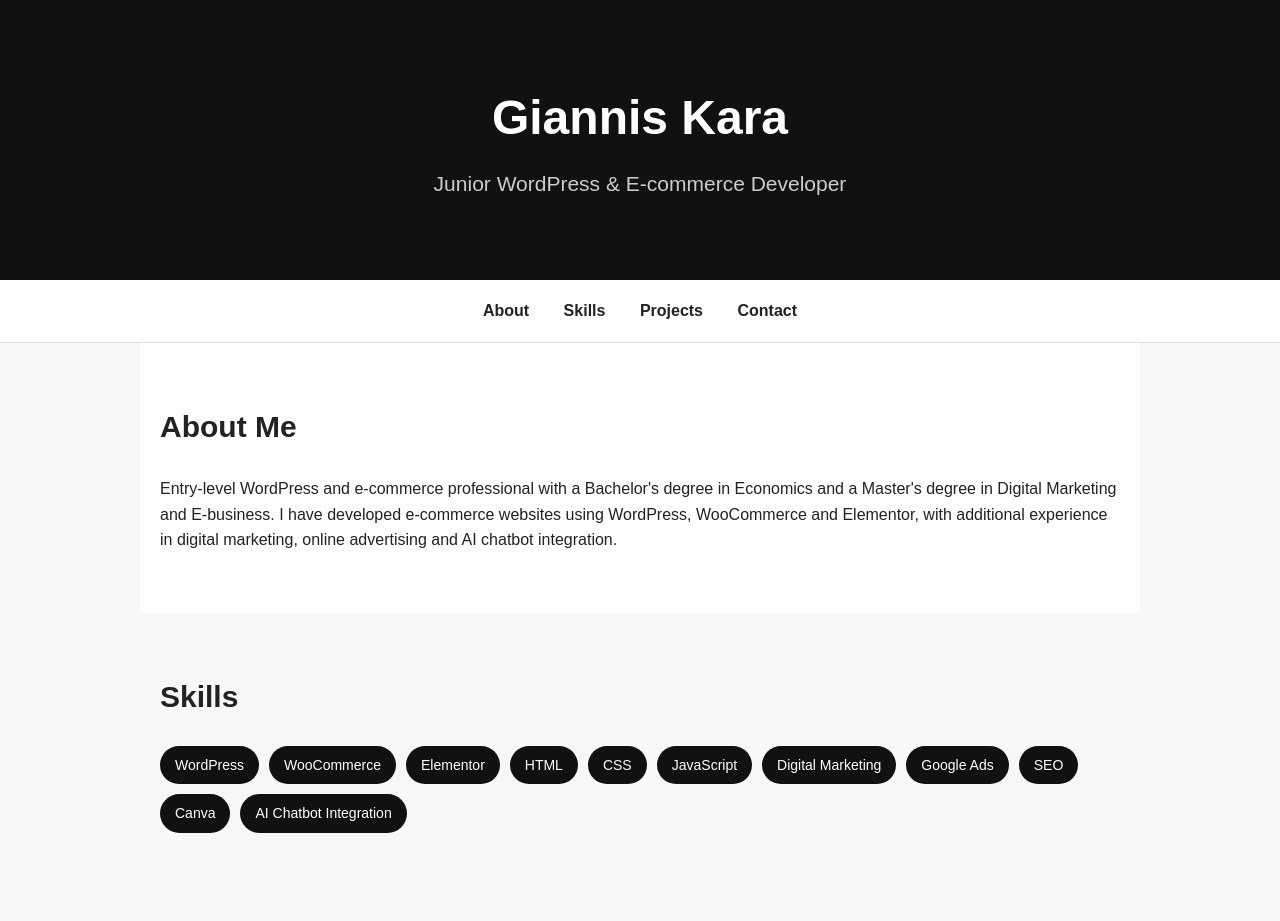
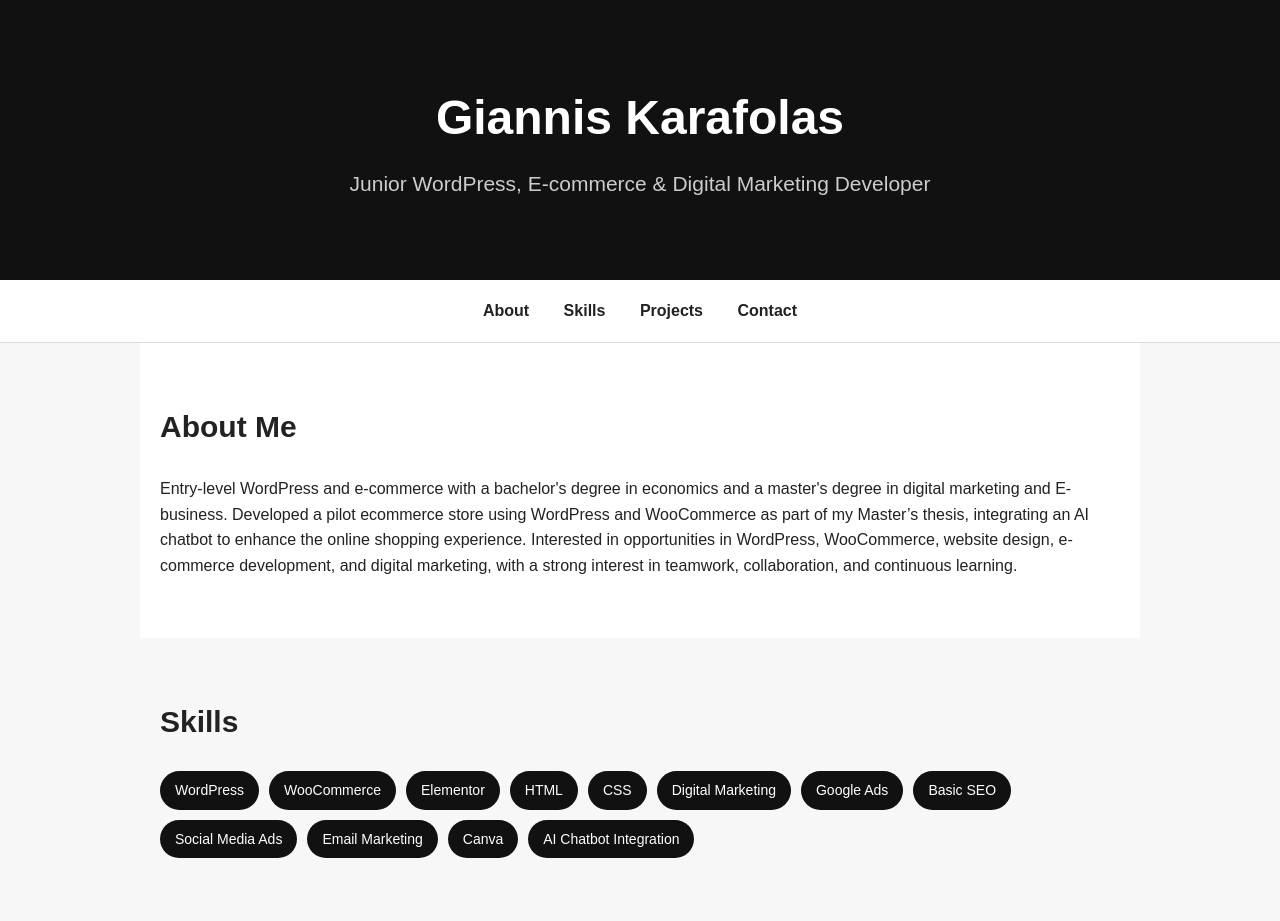
Before and after one commit to GiannisKara1/GiannisKara1.github.io, a plain HTML site: page index.html in a window 1280 px wide. Shown: the top 921 px of the page. Drawn offline with Linux system fonts and the light colour scheme.

Commit message:
Update index.html

```diff
--- a/index.html
+++ b/index.html
@@ -3,7 +3,7 @@
 <head>
     <meta charset="UTF-8">
     <meta name="viewport" content="width=device-width, initial-scale=1.0">
-    <title>Giannis Kara | WordPress & E-commerce</title>
+    <title>Giannis Karafolas | WordPress & E-commerce</title>
 
     <style>
         * {
@@ -123,8 +123,8 @@
 <body>
 
 <header>
-    <h1>Giannis Kara</h1>
-    <p>Junior WordPress & E-commerce Developer</p>
+    <h1>Giannis Karafolas</h1>
+    <p>Junior WordPress, E-commerce & Digital Marketing Developer</p>
 </header>
 
 <nav>
@@ -137,11 +137,14 @@
 <section id="about" class="about">
     <h2>About Me</h2>
     <p>
-        Entry-level WordPress and e-commerce professional with a Bachelor's
-        degree in Economics and a Master's degree in Digital Marketing and
-        E-business. I have developed e-commerce websites using WordPress,
-        WooCommerce and Elementor, with additional experience in digital
-        marketing, online advertising and AI chatbot integration.
+        Entry-level WordPress and e-commerce with a bachelor's degree in
+        economics and a master's degree in digital marketing and E-business.
+        Developed a pilot ecommerce store using WordPress and WooCommerce as
+        part of my Master’s thesis, integrating an AI chatbot to enhance the
+        online shopping experience. Interested in opportunities in WordPress,
+        WooCommerce, website design, e-commerce development, and digital
+        marketing, with a strong interest in teamwork, collaboration, and
+        continuous learning.
     </p>
 </section>
 
@@ -154,10 +157,11 @@
         <span class="skill">Elementor</span>
         <span class="skill">HTML</span>
         <span class="skill">CSS</span>
-        <span class="skill">JavaScript</span>
         <span class="skill">Digital Marketing</span>
         <span class="skill">Google Ads</span>
-        <span class="skill">SEO</span>
+        <span class="skill">Basic SEO</span>
+        <span class="skill">Social Media Ads</span>
+        <span class="skill">Email Marketing</span>
         <span class="skill">Canva</span>
         <span class="skill">AI Chatbot Integration</span>
     </div>
@@ -219,7 +223,7 @@
 </section>
 
 <footer>
-    <p>© 2026 Giannis Kara</p>
+    <p>© 2026 Giannis Karafolas</p>
 </footer>
 
 </body>
```
